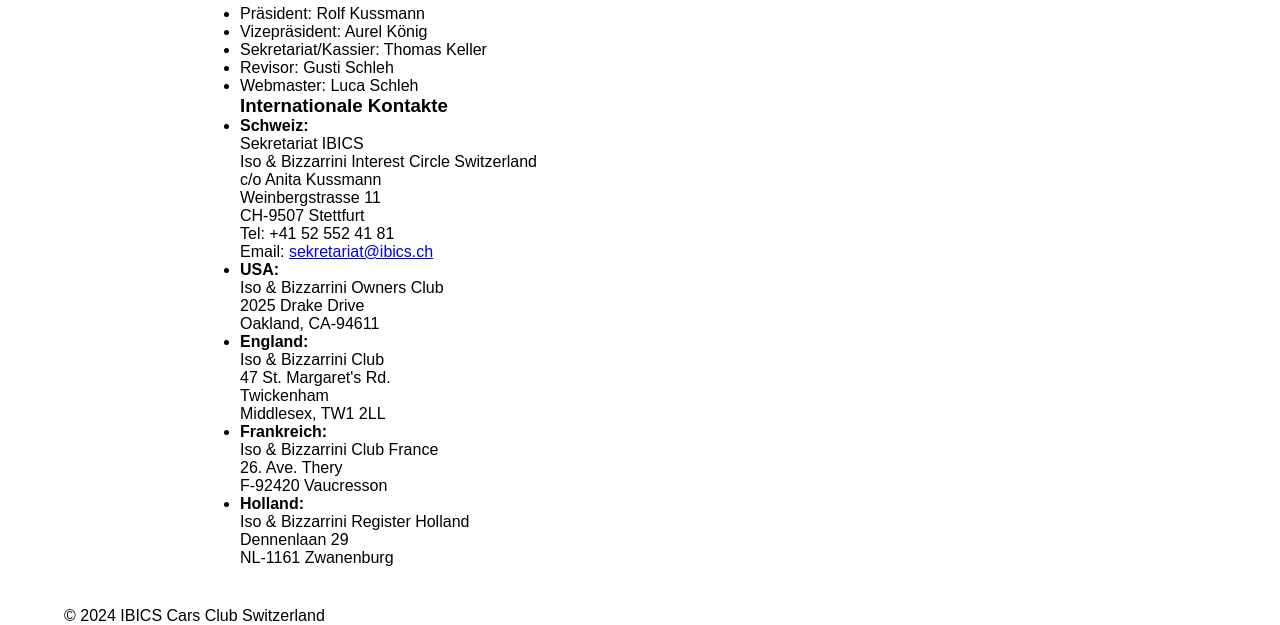
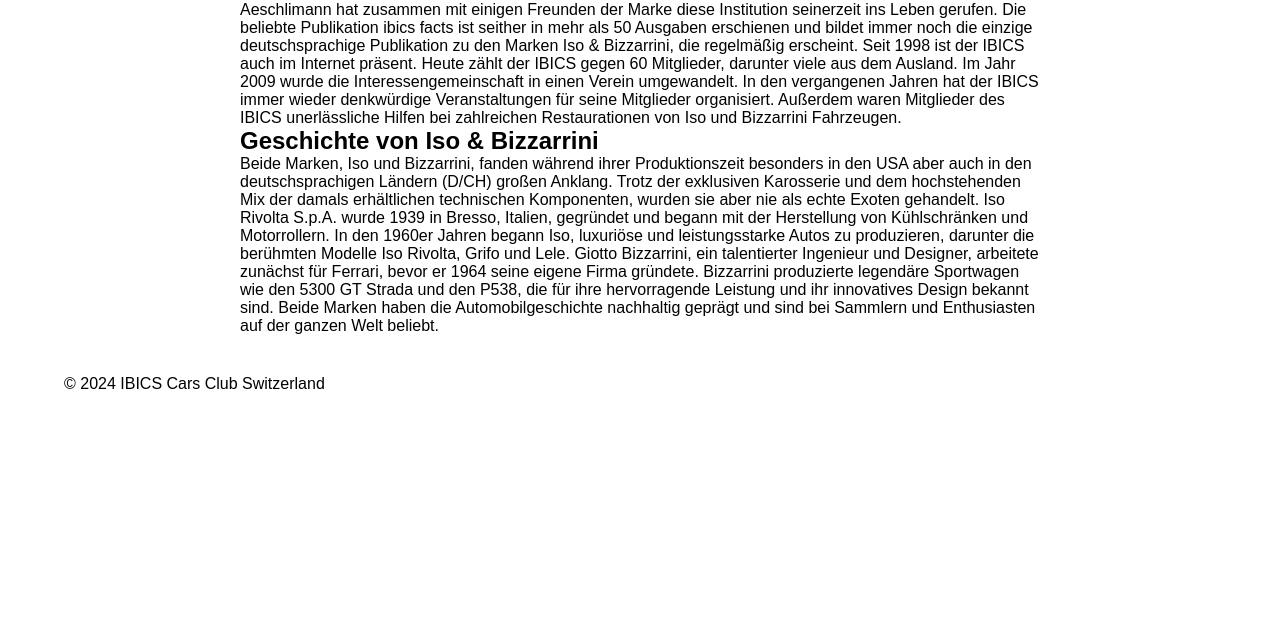
Before and after one commit to theJules13/ibics-cars-club, a plain HTML site: page history.html in a window 1280 px wide. Shown: the part 229-854 px from the top of the page. After the commit the page ends 800 px from the top, so only its background shows below. Drawn offline with Linux system fonts and the light colour scheme.

Commit message:
Update history.html

```diff
--- a/history.html
+++ b/history.html
@@ -3,7 +3,7 @@
 <head>
     <meta charset="UTF-8">
     <meta name="viewport" content="width=device-width, initial-scale=1.0">
-    <title>Kontakt - IBICS Cars Club Switzerland</title>
+    <title>Geschichte - IBICS Cars Club Switzerland</title>
     <link rel="stylesheet" href="styles.css">
 </head>
 <body>
@@ -21,51 +21,16 @@
         </div>
     </header>
 
-    <section id="kontakt" class="section">
+    <section id="geschichte" class="section">
         <div class="container">
-            <h2>Kontakt</h2>
-            <h3>Vorstand des IBICS</h3>
-            <ul>
-                <li>Präsident: Rolf Kussmann</li>
-                <li>Vizepräsident: Aurel König</li>
-                <li>Sekretariat/Kassier: Thomas Keller</li>
-                <li>Revisor: Gusti Schleh</li>
-                <li>Webmaster: Luca Schleh</li>
-            </ul>
-
-            <h3>Internationale Kontakte</h3>
-            <ul>
-                <li><strong>Schweiz:</strong><br>
-                    Sekretariat IBICS<br>
-                    Iso & Bizzarrini Interest Circle Switzerland<br>
-                    c/o Anita Kussmann<br>
-                    Weinbergstrasse 11<br>
-                    CH-9507 Stettfurt<br>
-                    Tel: +41 52 552 41 81<br>
-                    Email: <a href="mailto:sekretariat@ibics.ch">sekretariat@ibics.ch</a>
-                </li>
-                <li><strong>USA:</strong><br>
-                    Iso & Bizzarrini Owners Club<br>
-                    2025 Drake Drive<br>
-                    Oakland, CA-94611
-                </li>
-                <li><strong>England:</strong><br>
-                    Iso & Bizzarrini Club<br>
-                    47 St. Margaret's Rd.<br>
-                    Twickenham<br>
-                    Middlesex, TW1 2LL
-                </li>
-                <li><strong>Frankreich:</strong><br>
-                    Iso & Bizzarrini Club France<br>
-                    26. Ave. Thery<br>
-                    F-92420 Vaucresson
-                </li>
-                <li><strong>Holland:</strong><br>
-                    Iso & Bizzarrini Register Holland<br>
-                    Dennenlaan 29<br>
-                    NL-1161 Zwanenburg
-                </li>
-            </ul>
+            <h2>Geschichte des IBICS</h2>
+            <p>
+                Im November 1996 wurde der IBICS als erste, deutschsprachige Interessengemeinschaft gegründet. Martin Aeschlimann hat zusammen mit einigen Freunden der Marke diese Institution seinerzeit ins Leben gerufen. Die beliebte Publikation ibics facts ist seither in mehr als 50 Ausgaben erschienen und bildet immer noch die einzige deutschsprachige Publikation zu den Marken Iso & Bizzarrini, die regelmäßig erscheint. Seit 1998 ist der IBICS auch im Internet präsent. Heute zählt der IBICS gegen 60 Mitglieder, darunter viele aus dem Ausland. Im Jahr 2009 wurde die Interessengemeinschaft in einen Verein umgewandelt. In den vergangenen Jahren hat der IBICS immer wieder denkwürdige Veranstaltungen für seine Mitglieder organisiert. Außerdem waren Mitglieder des IBICS unerlässliche Hilfen bei zahlreichen Restaurationen von Iso und Bizzarrini Fahrzeugen.
+            </p>
+            <h2>Geschichte von Iso & Bizzarrini</h2>
+            <p>
+                Beide Marken, Iso und Bizzarrini, fanden während ihrer Produktionszeit besonders in den USA aber auch in den deutschsprachigen Ländern (D/CH) großen Anklang. Trotz der exklusiven Karosserie und dem hochstehenden Mix der damals erhältlichen technischen Komponenten, wurden sie aber nie als echte Exoten gehandelt. Iso Rivolta S.p.A. wurde 1939 in Bresso, Italien, gegründet und begann mit der Herstellung von Kühlschränken und Motorrollern. In den 1960er Jahren begann Iso, luxuriöse und leistungsstarke Autos zu produzieren, darunter die berühmten Modelle Iso Rivolta, Grifo und Lele. Giotto Bizzarrini, ein talentierter Ingenieur und Designer, arbeitete zunächst für Ferrari, bevor er 1964 seine eigene Firma gründete. Bizzarrini produzierte legendäre Sportwagen wie den 5300 GT Strada und den P538, die für ihre hervorragende Leistung und ihr innovatives Design bekannt sind. Beide Marken haben die Automobilgeschichte nachhaltig geprägt und sind bei Sammlern und Enthusiasten auf der ganzen Welt beliebt.
+            </p>
         </div>
     </section>
 
```
